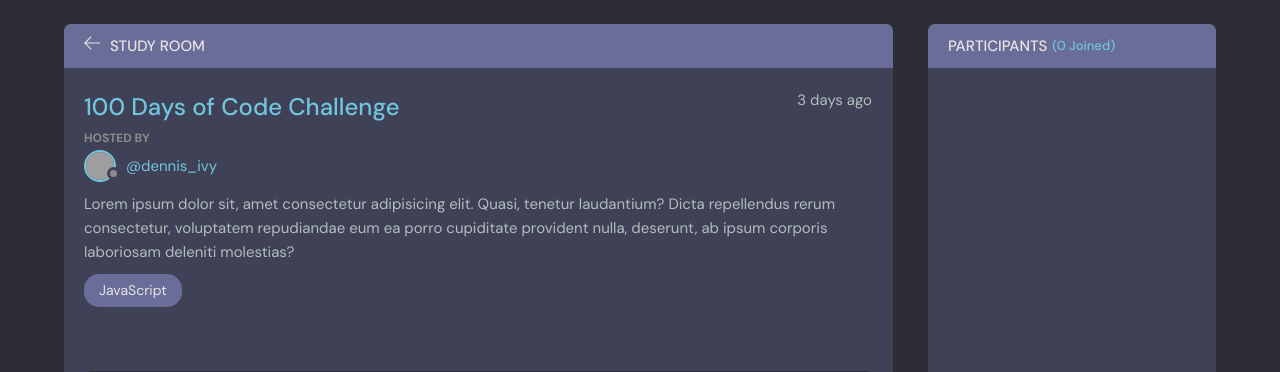
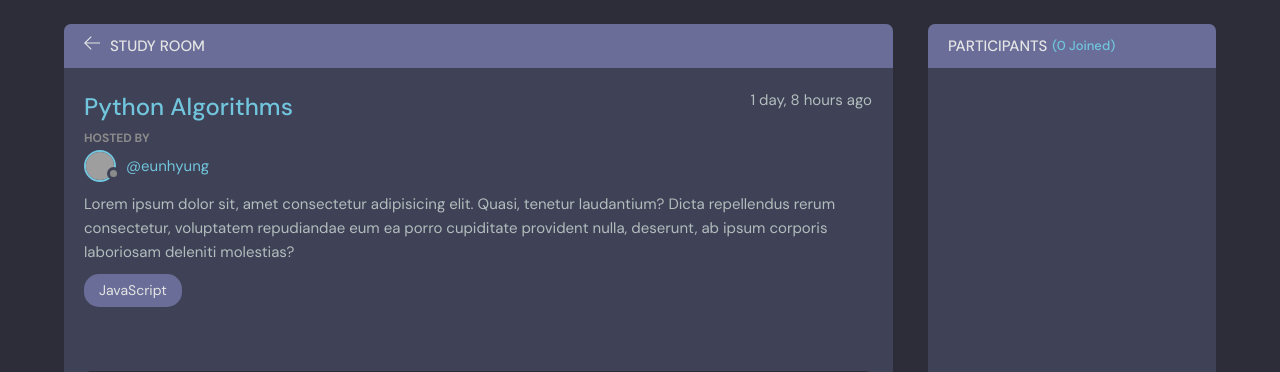
Before and after one commit to ooooo5h/20220227_django_7hour_course, a Django app: page /room/6/ in a window 1280 px wide. Shown: the part 76-448 px from the top of the page. Run offline with Django 4.2, Linux system fonts and the light colour scheme; data comes from the database, SQL or seed files in the repository; grey boxes are pictures that could not be loaded.

Commit message:
룸 상세보기 데이터 적용중

```diff
--- a/base/templates/base/room.html
+++ b/base/templates/base/room.html
@@ -58,35 +58,20 @@
             </div>
             {% endif %}
 
-            <!-- <button class="action-button" data-id="120" data-delete-url="https://randomuser.me/api/3324923"
-            data-edit-url="profile.html">
-            <svg version="1.1" xmlns="http://www.w3.org/2000/svg" width="32" height="32" viewBox="0 0 32 32">
-              <title>ellipsis-horizontal</title>
-              <path
-                d="M16 7.843c-2.156 0-3.908-1.753-3.908-3.908s1.753-3.908 3.908-3.908c2.156 0 3.908 1.753 3.908 3.908s-1.753 3.908-3.908 3.908zM16 1.98c-1.077 0-1.954 0.877-1.954 1.954s0.877 1.954 1.954 1.954c1.077 0 1.954-0.877 1.954-1.954s-0.877-1.954-1.954-1.954z">
-              </path>
-              <path
-                d="M16 19.908c-2.156 0-3.908-1.753-3.908-3.908s1.753-3.908 3.908-3.908c2.156 0 3.908 1.753 3.908 3.908s-1.753 3.908-3.908 3.908zM16 14.046c-1.077 0-1.954 0.877-1.954 1.954s0.877 1.954 1.954 1.954c1.077 0 1.954-0.877 1.954-1.954s-0.877-1.954-1.954-1.954z">
-              </path>
-              <path
-                d="M16 31.974c-2.156 0-3.908-1.753-3.908-3.908s1.753-3.908 3.908-3.908c2.156 0 3.908 1.753 3.908 3.908s-1.753 3.908-3.908 3.908zM16 26.111c-1.077 0-1.954 0.877-1.954 1.954s0.877 1.954 1.954 1.954c1.077 0 1.954-0.877 1.954-1.954s-0.877-1.954-1.954-1.954z">
-              </path>
-            </svg>
-          </button> -->
           </div>
           <div class="room__box scroll">
             <div class="room__header scroll">
               <div class="room__info">
-                <h3>100 Days of Code Challenge</h3>
-                <span>3 days ago</span>
+                <h3>{{room.name}}</h3>
+                <span>{{room.created|timesince}} ago</span>
               </div>
               <div class="room__hosted">
                 <p>Hosted By</p>
-                <a href="#" class="room__author">
+                <a href="{% url 'user-profile' room.host.id %}" class="room__author">
                   <div class="avatar avatar--small">
                     <img src="https://randomuser.me/api/portraits/men/37.jpg" />
                   </div>
-                  <span>@dennis_ivy</span>
+                  <span>@{{room.host.username}}</span>
                 </a>
               </div>
               <div class="room__details">
```
